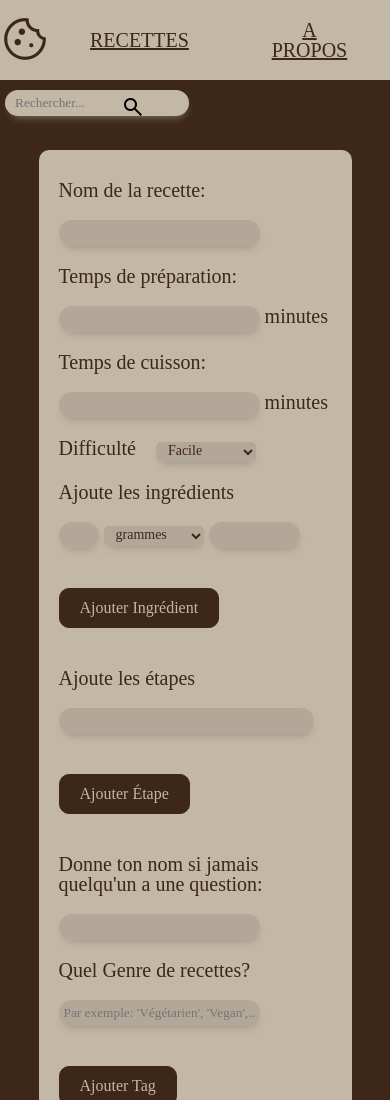
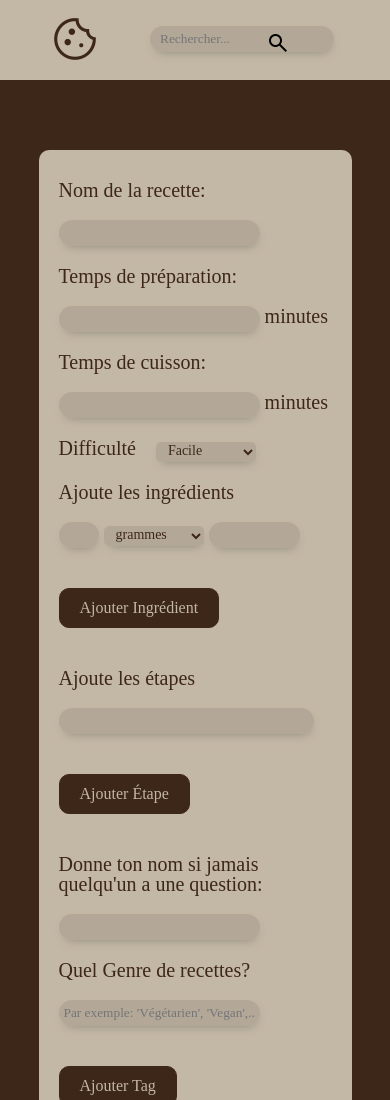
Before and after one commit to AlexCange/Receipe, a plain HTML site: page index.html in a window 390 px wide. Shown: the top 1100 px of the page. Drawn offline with nearby package versions, Linux system fonts and the light colour scheme; no server answers; a script that the page names is missing; a web font is replaced by a local one.

Commit message:
Responsive

```diff
--- a/Ressources/index.css
+++ b/Ressources/index.css
@@ -86,13 +86,8 @@ header {
     text-align: center;
 }
 
-.NavBar a{
-    display:inline-block;
-    padding: 30px 40px;
-}
-
 .NavBar a:first-child {
-    padding: 0;
+    padding: 10px 50px;
 }
 
 
@@ -284,14 +279,7 @@ legend {
     .NavBar {
         height: inherit;
     }
-    .SearchBar {
-        position: absolute;
-        top: 90px;
-        left: 5px;
-    }
-    #SearchBarInput {
-        background-color: var(--beigeyellow);
-    }
+
 }
 
 .RecetteDiv {
--- a/index.html
+++ b/index.html
@@ -20,8 +20,6 @@
             <a href="#"><span class="material-symbols-outlined">
                 cookie
                 </span></a>
-            <a href="#">RECETTES</a>
-            <a href="#">A PROPOS</a>
             <div class="SearchBar">
                 <form action="" id="SearchForm" autocomplete="off">
             <input type="text" name="SearchBarInput" id="SearchBarInput" placeholder="Rechercher..." onkeyup="search_receipe()" minlength="3">
```
